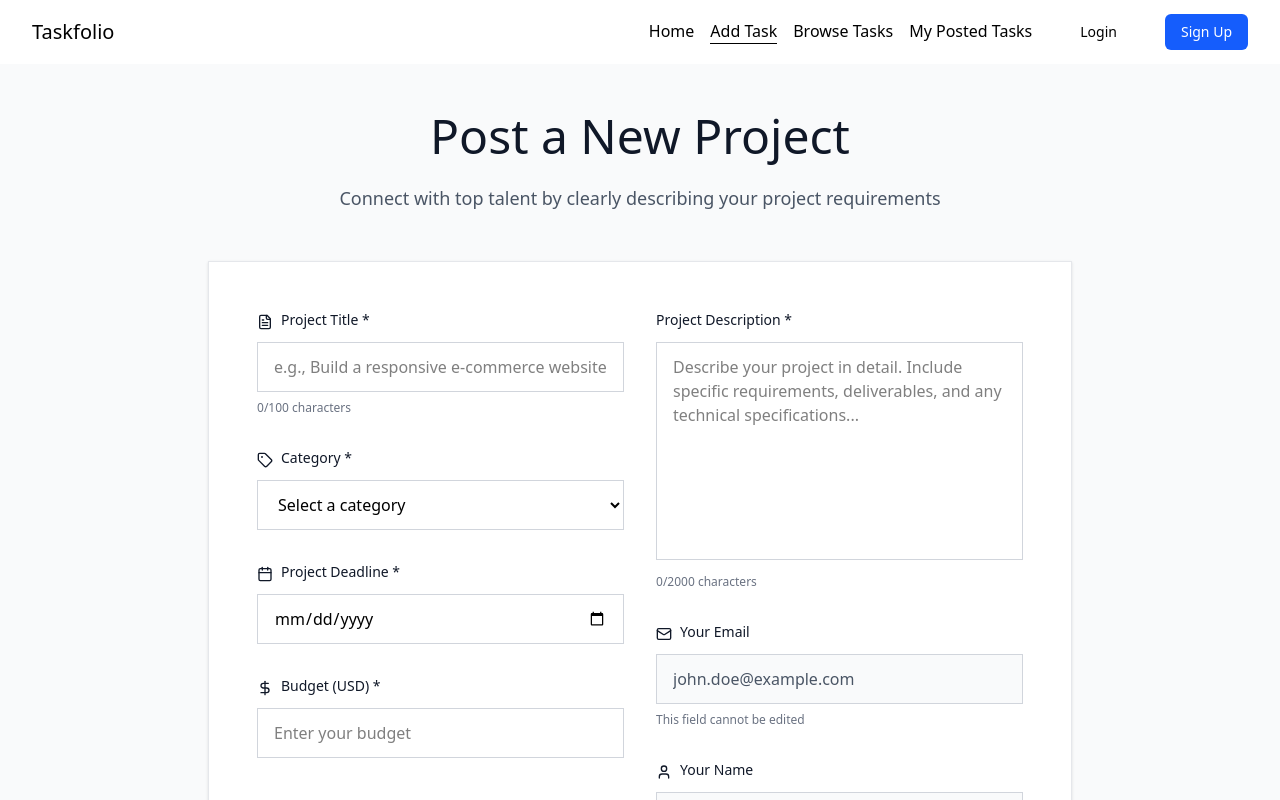
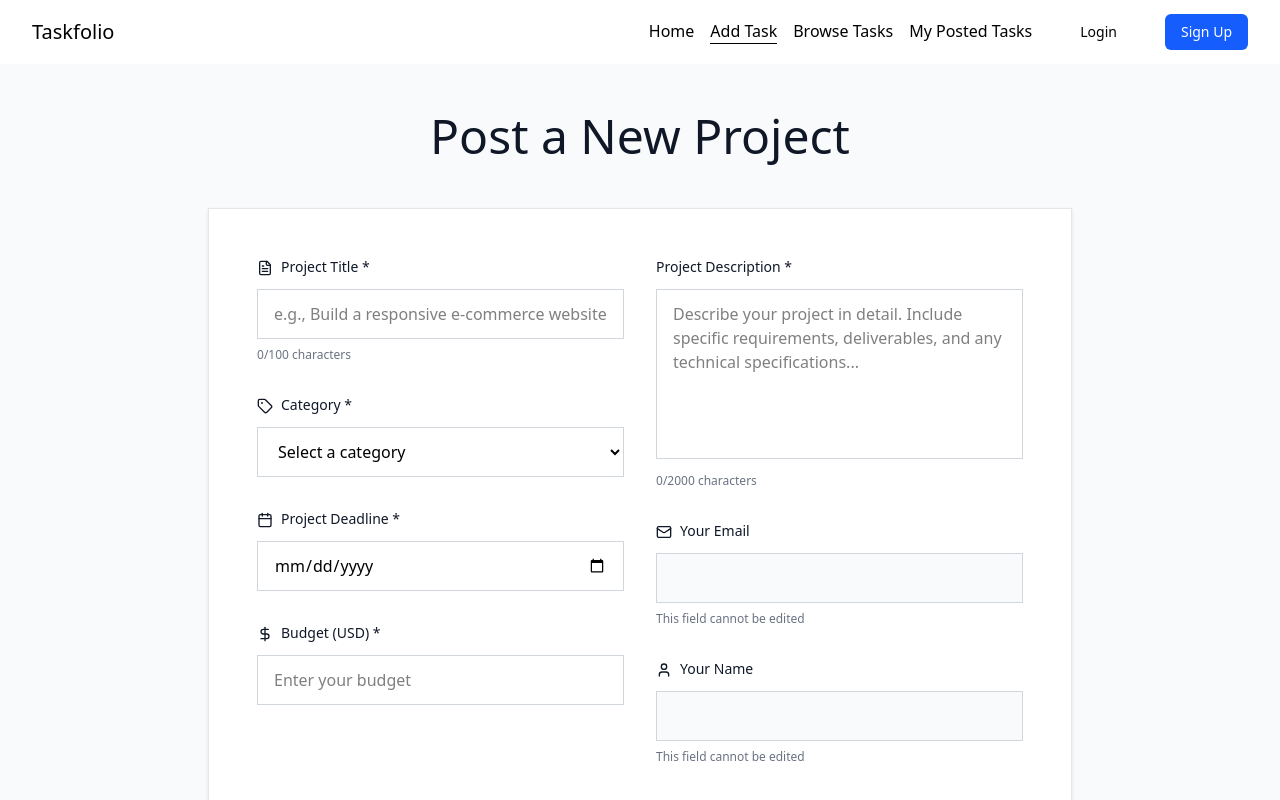
Before and after one commit to ProgEuler/taskfolio-client-site, a React (Vite) app: page /add-tasks in a window 1280 px wide. Shown: the top 800 px of the page. Built offline with nearby package versions, Linux system fonts and the light colour scheme.

Commit message:
feat: Implement loading state

```diff
--- /dev/null
+++ b/src/components/Loading.jsx
@@ -0,0 +1,15 @@
+import React from 'react'
+
+export default function Loading() {
+    return (
+      <div className="min-h-screen bg-gray-50">
+        {/* Loading State */}
+        <div className="max-w-4xl mx-auto px-4 sm:px-6 lg:px-8 py-8">
+          <div className="text-center py-12">
+            <div className="animate-spin rounded-full h-12 w-12 border-2 border-blue-600 border-t-transparent mx-auto"></div>
+            <p className="mt-4 text-gray-600">Loading task details...</p>
+          </div>
+        </div>
+      </div>
+    );
+}
--- a/src/pages/AddTask.jsx
+++ b/src/pages/AddTask.jsx
@@ -10,7 +10,7 @@ const AddTask = () => {
     deadline: '',
     budget: '',
     userEmail: 'john.doe@example.com', // Read-only field
-    userName: 'John Doe' // Read-only field
+    postedBy: 'John Doe' // Read-only field
   });
 
   const [errors, setErrors] = useState({});
@@ -109,8 +109,8 @@ const AddTask = () => {
         description: '',
         deadline: '',
         budget: '',
-        userEmail: 'john.doe@example.com',
-        userName: 'John Doe'
+        userEmail: '',
+        postedBy: ''
       });
 
       // Hide success message after 5 seconds
@@ -166,9 +166,6 @@ const AddTask = () => {
         {/* Header */}
         <div className="text-center mb-12">
           <h1 className="text-4xl md:text-5xl font-light text-gray-900 mb-6">Post a New Project</h1>
-          <p className="text-lg text-gray-600 max-w-2xl mx-auto leading-relaxed">
-            Connect with top talent by clearly describing your project requirements
-          </p>
         </div>
 
         {/* Form Card */}
@@ -283,7 +280,7 @@ const AddTask = () => {
                   <textarea
                     value={formData.description}
                     onChange={(e) => handleInputChange('description', e.target.value)}
-                    rows={8}
+                    rows={6}
                     className={`w-full px-4 py-3 border ${errors.description ? 'border-red-300' : 'border-gray-300'} focus:ring-2 focus:ring-blue-500 focus:border-transparent transition-colors resize-none`}
                     placeholder="Describe your project in detail. Include specific requirements, deliverables, and any technical specifications..."
                     maxLength={2000}
@@ -305,9 +302,10 @@ const AddTask = () => {
                   </label>
                   <input
                     type="email"
-                    value={formData.userEmail}
-                    readOnly
-                    className="w-full px-4 py-3 border border-gray-300 bg-gray-50 text-gray-600 cursor-not-allowed"
+                    // value={formData.userEmail}
+                    // readOnly
+                    onChange={(e) => handleInputChange('userEmail', e.target.value)}
+                    className="w-full px-4 py-3 border border-gray-300 bg-gray-50 text-gray-600"
                   />
                   <p className="mt-2 text-xs text-gray-500">This field cannot be edited</p>
                 </div>
@@ -320,9 +318,10 @@ const AddTask = () => {
                   </label>
                   <input
                     type="text"
-                    value={formData.userName}
-                    readOnly
-                    className="w-full px-4 py-3 border border-gray-300 bg-gray-50 text-gray-600 cursor-not-allowed"
+                    onChange={(e) => handleInputChange('postedBy', e.target.value)}
+                    // value={formData.userName}
+                    // readOnly
+                    className="w-full px-4 py-3 border border-gray-300 bg-gray-50 text-gray-600"
                   />
                   <p className="mt-2 text-xs text-gray-500">This field cannot be edited</p>
                 </div>
--- a/src/pages/MyPostedTasks.jsx
+++ b/src/pages/MyPostedTasks.jsx
@@ -1,10 +1,13 @@
 import React, { useState, useEffect } from 'react';
 import { Plus, Edit, Trash2, Eye, Users, Calendar, DollarSign, Search, Filter, ChevronDown, AlertTriangle } from 'lucide-react';
 import { useNavigate } from 'react-router';
+import Loading from '../components/Loading';
+import axios from 'axios';
 
 const MyPostedTasks = () => {
   const navigator = useNavigate()
   const [tasks, setTasks] = useState([]);
+  const [loading, setLoading] = useState(true)
   const [filteredTasks, setFilteredTasks] = useState([]);
   const [searchTerm, setSearchTerm] = useState('');
   const [statusFilter, setStatusFilter] = useState('all');
@@ -18,77 +21,22 @@ const MyPostedTasks = () => {
     email: 'sarah.johnson@example.com'
   };
 
-  // Mock data - in real app, this would come from your database filtered by user ID
-  const mockUserTasks = [
-    {
-      id: 1,
-      title: 'Build a responsive e-commerce website',
-      category: 'Web Development',
-      budget: 2500,
-      deadline: '2025-06-15',
-      status: 'Active',
-      postedDate: '2025-05-20',
-      bidsCount: 8,
-      viewsCount: 156
-    },
-    {
-      id: 2,
-      title: 'Social Media Marketing Campaign',
-      category: 'Marketing',
-      budget: 1500,
-      deadline: '2025-06-20',
-      status: 'Active',
-      postedDate: '2025-05-18',
-      bidsCount: 12,
-      viewsCount: 89
-    },
-    {
-      id: 3,
-      title: 'Logo Design for Tech Startup',
-      category: 'Design',
-      budget: 800,
-      deadline: '2025-05-28',
-      status: 'In Progress',
-      postedDate: '2025-05-10',
-      bidsCount: 15,
-      viewsCount: 234,
-      assignedTo: 'Alex Designer'
-    },
-    {
-      id: 4,
-      title: 'Mobile App User Testing',
-      category: 'Quality Assurance',
-      budget: 600,
-      deadline: '2025-05-25',
-      status: 'Completed',
-      postedDate: '2025-05-05',
-      bidsCount: 6,
-      viewsCount: 67,
-      completedDate: '2025-05-22'
-    },
-    {
-      id: 5,
-      title: 'Content Writing for Blog',
-      category: 'Writing',
-      budget: 400,
-      deadline: '2025-06-01',
-      status: 'Paused',
-      postedDate: '2025-05-12',
-      bidsCount: 9,
-      viewsCount: 45
-    }
-  ];
-
   const statusOptions = ['all', 'Active', 'In Progress', 'Completed', 'Paused'];
 
-  useEffect(() => {
-    // Simulate API call to fetch user's tasks
-    setTimeout(() => {
-      setTasks(mockUserTasks);
-      setFilteredTasks(mockUserTasks);
+    useEffect( () => {
+        axios.get('/api/tasks')
+        .then((res) => {
+            setTasks(res.data)
+            const postedTask = res.data.filter(task => task.postedBy === currentUser.name)
+            setTasks(postedTask);
             setLoading(false);
-    }, 1000);
+        })
+        .catch((err) => {
+            console.log(err)
+            setLoading(false);
+        })
     }, []);
+    console.log(tasks)
 
   useEffect(() => {
     let filtered = tasks;
@@ -109,42 +57,43 @@ const MyPostedTasks = () => {
     setFilteredTasks(filtered);
   }, [tasks, searchTerm, statusFilter]);
 
-  const formatDate = (dateString) => {
-    return new Date(dateString).toLocaleDateString('en-US', {
-      year: 'numeric',
-      month: 'short',
-      day: 'numeric'
-    });
-  };
+//   const formatDate = (dateString) => {
+//     return new Date(dateString).toLocaleDateString('en-US', {
+//       year: 'numeric',
+//       month: 'short',
+//       day: 'numeric'
+//     });
+//   };
 
-  const formatBudget = (budget) => {
-    return new Intl.NumberFormat('en-US', {
-      style: 'currency',
-      currency: 'USD',
-      minimumFractionDigits: 0,
-      maximumFractionDigits: 0
-    }).format(budget);
-  };
+//   const formatBudget = (budget) => {
+//     return new Intl.NumberFormat('en-US', {
+//       style: 'currency',
+//       currency: 'USD',
+//       minimumFractionDigits: 0,
+//       maximumFractionDigits: 0
+//     }).format(budget);
+//   };
 
-  const getStatusBadge = (status) => {
-    const statusConfig = {
-      'Active': 'bg-green-100 text-green-800',
-      'In Progress': 'bg-blue-100 text-blue-800',
-      'Completed': 'bg-gray-100 text-gray-800',
-      'Paused': 'bg-yellow-100 text-yellow-800'
-    };
+//   const getStatusBadge = (status) => {
+//     const statusConfig = {
+//       'Active': 'bg-green-100 text-green-800',
+//       'In Progress': 'bg-blue-100 text-blue-800',
+//       'Completed': 'bg-gray-100 text-gray-800',
+//       'Paused': 'bg-yellow-100 text-yellow-800'
+//     };
 
-    return (
-      <span className={`inline-flex items-center px-2.5 py-0.5 rounded-full text-xs font-medium ${statusConfig[status] || 'bg-gray-100 text-gray-800'}`}>
-        {status}
-      </span>
-    );
-  };
+//     return (
+//       <span className={`inline-flex items-center px-2.5 py-0.5 rounded-full text-xs font-medium ${statusConfig[status] || 'bg-gray-100 text-gray-800'}`}>
+//         {status}
+//       </span>
+//     );
+//   };
 
   const handleUpdate = (taskId) => {
     // In a real app, this would navigate to edit task page
-    alert(`Navigating to update task with ID: ${taskId}`);
+    // alert(`Navigating to update task with ID: ${taskId}`);
     // Example: navigate(`/edit-task/${taskId}`);
+    navigator(`/update-task/${taskId}`)
   };
 
   const handleDelete = (task) => {
@@ -156,7 +105,7 @@ const MyPostedTasks = () => {
     if (taskToDelete) {
       // In a real app, this would make API call to delete task
       setTasks(tasks.filter(task => task.id !== taskToDelete.id));
-      alert(`Task "${taskToDelete.title}" has been deleted successfully!`);
+    //   alert(`Task "${taskToDelete.title}" has been deleted successfully!`);
       setShowDeleteModal(false);
       setTaskToDelete(null);
     }
@@ -173,7 +122,6 @@ const MyPostedTasks = () => {
 //     alert('Navigating to Add New Task page');
 //     // Example: navigate('/add-task');
 //   };
-
   return (
     <div className="min-h-screen bg-gray-50">
 
@@ -277,6 +225,8 @@ const MyPostedTasks = () => {
         </div>
 
         {/* Tasks Table */}
+        {
+        loading ? <Loading /> :
             <div className="bg-white border border-gray-200 shadow-sm overflow-hidden">
             {filteredTasks.length === 0 ? (
                 <div className="text-center py-12">
@@ -334,7 +284,7 @@ const MyPostedTasks = () => {
                                 {task.category}
                             </div>
                             <div className="text-xs text-gray-400">
-                            Posted {formatDate(task.postedDate)}
+                                Posted {task.postedDate}
                             </div>
                             </div>
                         </td>
@@ -342,19 +292,19 @@ const MyPostedTasks = () => {
                             <div className="flex items-center text-sm">
                             <DollarSign className="h-4 w-4 text-gray-400 mr-1" />
                             <span className="font-medium text-gray-900">
-                            {formatBudget(task.budget)}
+                                {task.budget}
                             </span>
                             </div>
                         </td>
                         <td className="px-6 py-4">
                             <div className="flex items-center text-sm text-gray-900">
                             <Calendar className="h-4 w-4 text-gray-400 mr-2" />
-                          {formatDate(task.deadline)}
+                            {task.deadline}
                             </div>
                         </td>
                         <td className="px-6 py-4">
                             <div className="space-y-2">
-                          {getStatusBadge(task.status)}
+                            {task.status}
                             <div className="flex items-center space-x-4 text-xs text-gray-500">
                                 <div className="flex items-center">
                                 <Users className="h-3 w-3 mr-1" />
@@ -370,8 +320,8 @@ const MyPostedTasks = () => {
                         <td className="px-6 py-4 text-right">
                             <div className="flex items-center justify-end space-x-2">
                             <button
-                            onClick={() => handleUpdate(task.id)}
-                            className="inline-flex items-center px-3 py-1 border border-gray-200 shadow-sm border border-gray-200 shadow-sm-gray-300 rounded text-xs font-medium text-gray-700 bg-white hover:bg-gray-50"
+                                onClick={() => handleUpdate(task._id)}
+                                className="inline-flex items-center px-3 py-1 border border-gray-200 shadow-sm shadow-sm-gray-300 rounded text-xs font-medium text-gray-700 bg-white hover:bg-gray-50"
                                 title="Update Task"
                             >
                                 <Edit className="h-3 w-3 mr-1" />
@@ -379,7 +329,7 @@ const MyPostedTasks = () => {
                             </button>
                             <button
                                 onClick={() => handleDelete(task)}
-                            className="inline-flex items-center px-3 py-1 border border-gray-200 shadow-sm border border-gray-200 shadow-sm-red-300 rounded text-xs font-medium text-red-700 bg-white hover:bg-red-50"
+                                className="inline-flex items-center px-3 py-1 border border-gray-200 shadow-sm shadow-sm-red-300 rounded text-xs font-medium text-red-700 bg-white hover:bg-red-50"
                                 title="Delete Task"
                             >
                                 <Trash2 className="h-3 w-3 mr-1" />
@@ -402,6 +352,7 @@ const MyPostedTasks = () => {
                 </div>
             )}
             </div>
+        }
       </main>
 
       {/* Delete Confirmation Modal */}
--- a/src/pages/TaskDetails.jsx
+++ b/src/pages/TaskDetails.jsx
@@ -1,27 +1,36 @@
 import React, { useState, useEffect } from 'react';
 import { ArrowLeft, Calendar, DollarSign, User, Clock, MapPin, Star, MessageCircle, Heart, Share2, Flag, CheckCircle, Users, Briefcase } from 'lucide-react';
 import { useLoaderData, useNavigate, useParams } from 'react-router';
+import axios from 'axios';
+import Loading from '../components/Loading';
 
-const TaskDetails = ({ taskId = 1 }) => {
-    const tasks = useLoaderData()
+const TaskDetails = () => {
     const {id} = useParams()
-    console.log(tasks, id)
+    console.log(id)
 
   const [loading, setLoading] = useState(true);
+  const [tasks, setTasks] = useState([])
   const [task, setTask] = useState({});
   const [showApplyModal, setShowApplyModal] = useState(false);
   const [proposal, setProposal] = useState('');
   const [proposedBudget, setProposedBudget] = useState('');
 
-
+    useEffect( () => {
+        axios.get('/api/tasks')
+        .then((res) => {
+            setTasks(res.data)
+            const singleTask = res.data.find(task => String(task._id) === String(id))
+            setTask(singleTask);
+            setLoading(false);
+        })
+        .catch((err) => {
+            console.log(err)
+            setLoading(false);
+        })
+    }, [id]);
+    console.log(task)
 
   const navigator = useNavigate()
-  useEffect(() => {
-    // Simulate API call
-      const Task = tasks.find( task => task._id === parseInt(id))
-      setTask(Task)
-      setLoading(false);
-  }, [taskId]);
 
   const formatDate = (dateString) => {
     return new Date(dateString).toLocaleDateString('en-US', {
@@ -48,40 +57,30 @@ const TaskDetails = ({ taskId = 1 }) => {
     console.log('Opening message composer to contact Sarah Johnson');
   };
 
-//   if (loading) {
-//     return (
-//       <div className="min-h-screen bg-gray-50">
-//         {/* Loading State */}
-//         <div className="max-w-4xl mx-auto px-4 sm:px-6 lg:px-8 py-8">
-//           <div className="text-center py-12">
-//             <div className="animate-spin rounded-full h-12 w-12  border border-gray-200 shadow-sm-2  border border-gray-200 shadow-sm-blue-600  border border-gray-200 shadow-sm-t-transparent mx-auto"></div>
-//             <p className="mt-4 text-gray-600">Loading task details...</p>
-//           </div>
-//         </div>
-//       </div>
-//     );
-//   }
+  if (loading) {
+    return <Loading />
+  }
 
-//   if (!tasks) {
-//     return (
-//       <div className="min-h-screen bg-gray-50">
+  if (!tasks) {
+    return (
+      <div className="min-h-screen bg-gray-50">
 
-//         <div className="max-w-4xl mx-auto px-4 sm:px-6 lg:px-8 py-8">
-//           <div className="text-center py-12">
-//             <h3 className="text-lg font-medium text-gray-900 mb-2">Task not found</h3>
-//             <p className="text-gray-600">The task you're looking for doesn't exist.</p>
-//             <button
-//               onClick={() => navigator('/browse-tasks')}
-//               className="mt-4 inline-flex items-center px-4 py-2 bg-blue-600 text-white   hover:bg-blue-700"
-//             >
-//               <ArrowLeft className="h-4 w-4 mr-2" />
-//               Back to Browse Tasks
-//             </button>
-//           </div>
-//         </div>
-//       </div>
-//     );
-//   }
+        <div className="max-w-4xl mx-auto px-4 sm:px-6 lg:px-8 py-8">
+          <div className="text-center py-12">
+            <h3 className="text-lg font-medium text-gray-900 mb-2">Task not found</h3>
+            <p className="text-gray-600">The task you're looking for doesn't exist.</p>
+            <button
+              onClick={() => navigator('/browse-tasks')}
+              className="mt-4 inline-flex items-center px-4 py-2 bg-blue-600 text-white   hover:bg-blue-700"
+            >
+              <ArrowLeft className="h-4 w-4 mr-2" />
+              Back to Browse Tasks
+            </button>
+          </div>
+        </div>
+      </div>
+    );
+  }
 
   return (
     <div className="min-h-screen bg-gray-50">
--- a/src/routes/router.jsx
+++ b/src/routes/router.jsx
@@ -30,11 +30,10 @@ export const router = createBrowserRouter([
         },
         {
             path: '/task-details/:id',
-            loader: () => fetch('http://localhost:3000/api/tasks'),
             element: <TaskDetails />
         },
         {
-            path: '/update-task',
+            path: '/update-task/:id',
             element: <UpdateTask />
         },
         {
```
Also changed, not shown: src/pages/BrowseTasks.jsx (+7 -16 lines), src/pages/UpdateTask.jsx (+8 -7 lines). Lines whose indentation alone changed are shown as unchanged.
